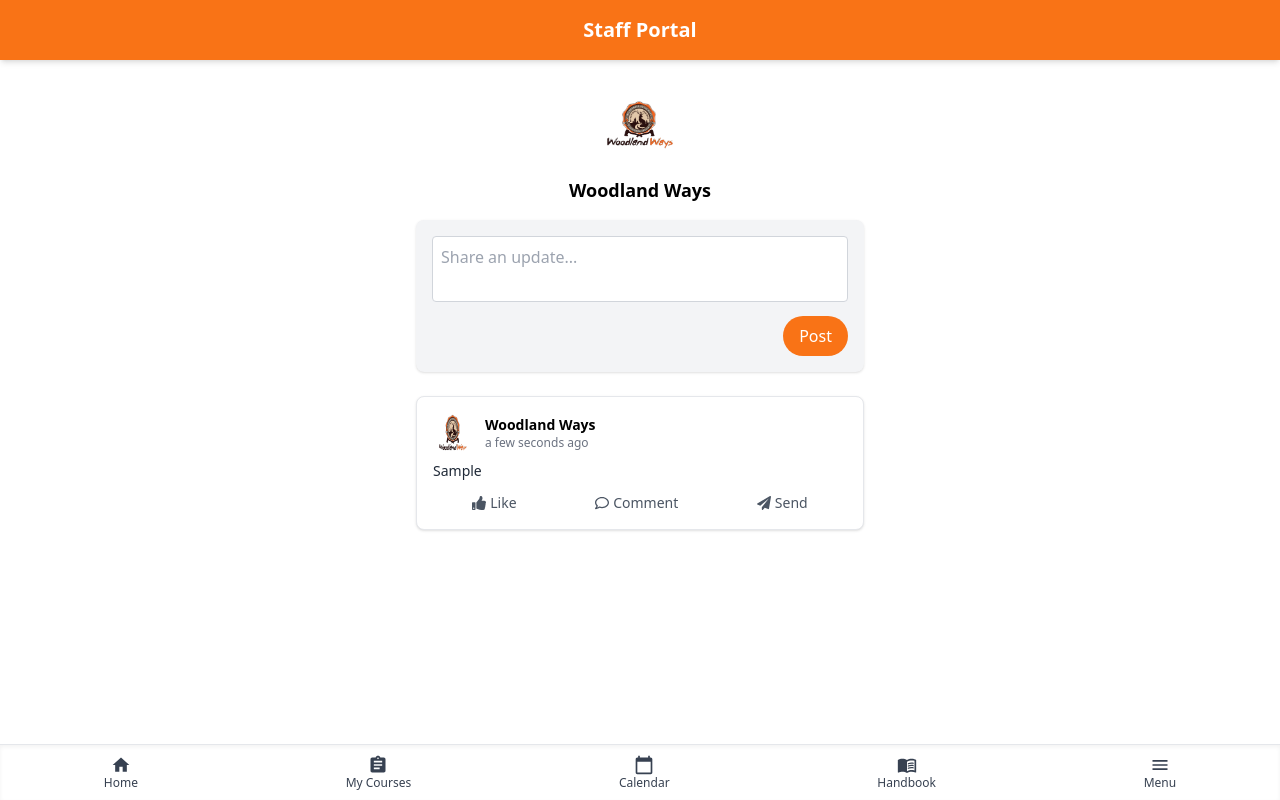
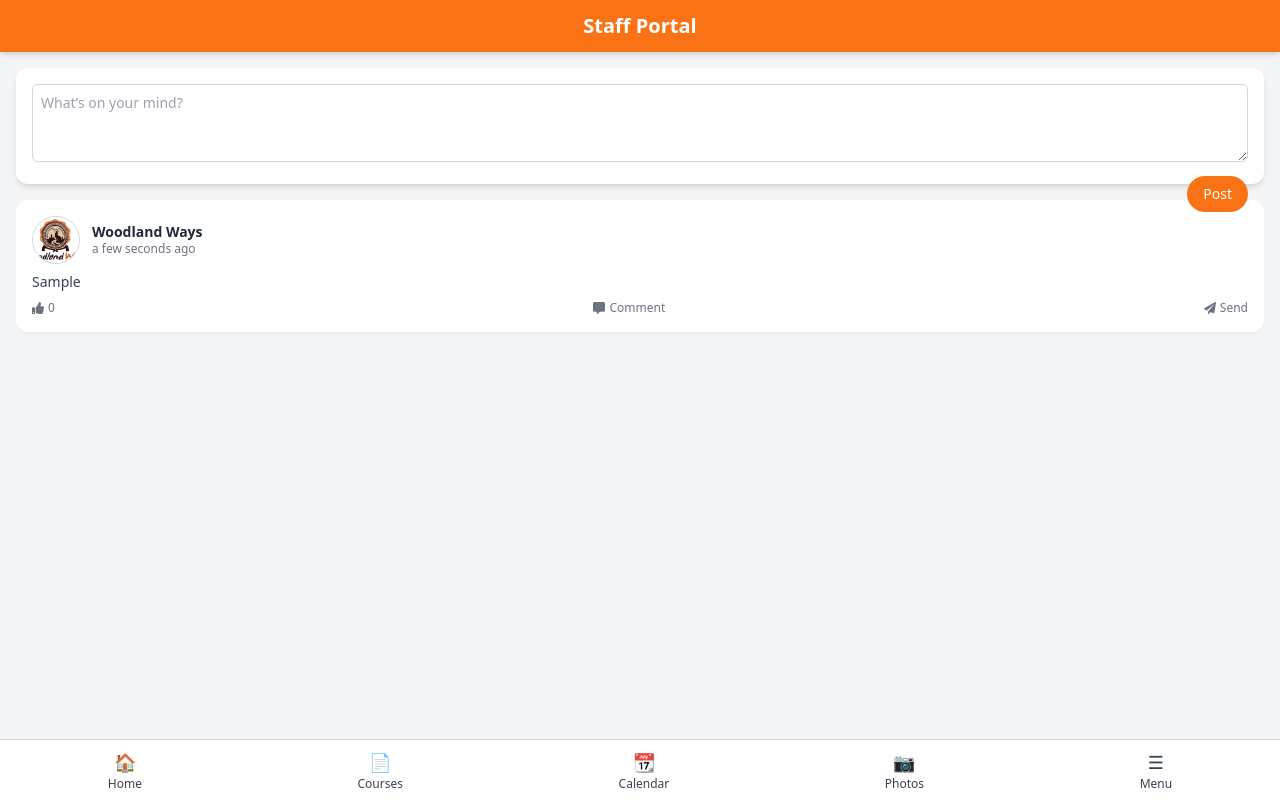
Before and after one commit to BUSHBOI95/Woodland-Ways-Portal-, a React (Vite) app: page / in a window 1280 px wide. Both pictures are taken after typing "Sample" into the empty fields and a click on the button "Post". Built offline with nearby package versions, Linux system fonts and the light colour scheme.

Commit message:
Update Home.jsx

```diff
--- a/src/pages/Home.jsx
+++ b/src/pages/Home.jsx
@@ -1,138 +1,131 @@
-import React, { useState, useEffect } from "react";
-import { FaThumbsUp, FaRegComment, FaPaperPlane } from "react-icons/fa";
-import moment from "moment";
-import WWLogo from "../../Icon.png";
-import { NavLink } from "react-router-dom";
-import { MdHome, MdAssignment, MdCalendarToday, MdMenuBook, MdMenu } from "react-icons/md";
+import React, { useState, useEffect } from 'react';
+import { NavLink } from 'react-router-dom';
+import { FaThumbsUp, FaCommentAlt, FaPaperPlane } from 'react-icons/fa';
+import moment from 'moment';
+import WWLogo from '../../Icon.png';
 
 const Home = () => {
-  const [postText, setPostText] = useState("");
-  const [posts, setPosts] = useState([]);
+  const [postText, setPostText] = useState('');
+  const [posts, setPosts] = useState(() => {
+    const saved = localStorage.getItem('staffPortalPosts');
+    return saved ? JSON.parse(saved) : [];
+  });
 
   useEffect(() => {
-    const storedPosts = localStorage.getItem("posts");
-    if (storedPosts) {
-      setPosts(JSON.parse(storedPosts));
-    }
-  }, []);
+    localStorage.setItem('staffPortalPosts', JSON.stringify(posts));
+  }, [posts]);
 
   const handlePost = () => {
-    if (postText.trim() !== "") {
+    if (postText.trim() === '') return;
     const newPost = {
+      id: Date.now(),
       text: postText,
       timestamp: new Date().toISOString(),
-        user: {
-          name: "Woodland Ways",
-          avatar: WWLogo,
-        },
       likes: 0,
-        liked: false,
     };
-      const updatedPosts = [newPost, ...posts];
-      setPosts(updatedPosts);
-      localStorage.setItem("posts", JSON.stringify(updatedPosts));
-      setPostText("");
-    }
+    setPosts([newPost, ...posts]);
+    setPostText('');
   };
 
-  const toggleLike = (index) => {
-    const updatedPosts = [...posts];
-    const post = updatedPosts[index];
-    post.liked = !post.liked;
-    post.likes += post.liked ? 1 : -1;
-    setPosts(updatedPosts);
-    localStorage.setItem("posts", JSON.stringify(updatedPosts));
+  const toggleLike = (postId) => {
+    const updated = posts.map((post) =>
+      post.id === postId ? { ...post, likes: post.likes + 1 } : post
+    );
+    setPosts(updated);
   };
 
   return (
-    <div className="flex flex-col min-h-screen bg-white">
-      <header className="bg-orange-500 text-white py-4 text-center text-xl font-bold shadow-md">
-        Staff Portal
+    <div className="flex flex-col min-h-screen bg-gray-100">
+      {/* Header */}
+      <header className="bg-orange-500 text-white text-center py-3 shadow-md">
+        <h1 className="text-xl font-bold">Staff Portal</h1>
       </header>
 
-      <div className="flex flex-col items-center mt-4 px-4">
-        <img src={WWLogo} alt="Logo" className="w-24 h-24 object-contain mb-1" />
-        <h2 className="text-lg font-semibold mb-4">Woodland Ways</h2>
-
-        <div className="bg-gray-100 rounded-lg p-4 w-full max-w-md shadow">
+      {/* Main */}
+      <main className="flex-1 px-4 pt-4 pb-20">
+        <div className="bg-white rounded-xl shadow-md p-4 mb-4">
           <textarea
-            placeholder="Share an update..."
-            className="w-full p-2 rounded border border-gray-300 resize-none focus:outline-none focus:ring focus:ring-orange-300"
-            rows="2"
+            className="w-full border border-gray-300 rounded-md p-2 text-sm"
+            rows="3"
+            placeholder="What’s on your mind?"
             value={postText}
             onChange={(e) => setPostText(e.target.value)}
           />
-          <div className="flex justify-end mt-2">
           <button
             onClick={handlePost}
-              className="bg-orange-500 text-white px-4 py-2 rounded-full hover:bg-orange-600 transition"
+            className="mt-2 bg-orange-500 text-white px-4 py-2 rounded-full text-sm float-right"
           >
             Post
           </button>
         </div>
-        </div>
 
-        <div className="mt-6 w-full max-w-md space-y-4 pb-20">
-          {posts.map((post, index) => (
-            <div key={index} className="bg-white border border-gray-200 rounded-lg p-4 shadow">
+        {posts.map((post) => (
+          <div
+            key={post.id}
+            className="bg-white rounded-xl shadow-sm p-4 mb-4 text-sm"
+          >
             <div className="flex items-center mb-2">
               <img
-                  src={post.user.avatar}
+                src={WWLogo}
                 alt="avatar"
-                  className="w-10 h-10 rounded-full mr-3"
+                className="w-12 h-12 rounded-full mr-3 object-cover border border-gray-300"
               />
               <div>
-                  <p className="font-bold text-sm">{post.user.name}</p>
+                <p className="font-semibold text-gray-800 leading-tight">
+                  Woodland Ways
+                </p>
                 <p className="text-xs text-gray-500">
                   {moment(post.timestamp).fromNow()}
                 </p>
               </div>
             </div>
-              <p className="text-gray-800 text-sm">{post.text}</p>
-              <div className="flex justify-around text-gray-600 mt-3 text-sm">
+            <p className="text-gray-700 mb-2">{post.text}</p>
+            <div className="flex justify-between text-gray-500 text-xs mt-2">
               <button
-                  className={`flex items-center space-x-1 ${post.liked ? "text-blue-600" : ""}`}
-                  onClick={() => toggleLike(index)}
+                onClick={() => toggleLike(post.id)}
+                className="flex items-center gap-1"
               >
                 <FaThumbsUp />
-                  <span>Like {post.likes > 0 && `(${post.likes})`}</span>
+                <span>{post.likes}</span>
               </button>
-                <button className="flex items-center space-x-1">
-                  <FaRegComment />
+              <button className="flex items-center gap-1">
+                <FaCommentAlt />
                 <span>Comment</span>
               </button>
-                <button className="flex items-center space-x-1">
+              <button className="flex items-center gap-1">
                 <FaPaperPlane />
                 <span>Send</span>
               </button>
             </div>
           </div>
         ))}
-        </div>
-      </div>
+      </main>
 
-      <nav className="fixed bottom-0 left-0 right-0 bg-white border-t border-gray-200 shadow-inner flex justify-around items-center h-14 text-xs text-gray-700">
-        <NavLink to="/" className="flex flex-col items-center" activeclassname="text-orange-500">
-          <MdHome className="text-xl" />
+      {/* Nav */}
+      <footer className="fixed bottom-0 left-0 w-full bg-white border-t border-gray-300 shadow-md">
+        <nav className="flex justify-around py-2 text-xs text-gray-700">
+          <NavLink to="/" className="flex flex-col items-center">
+            <span className="text-lg">🏠</span>
             <span>Home</span>
           </NavLink>
           <NavLink to="/my-courses" className="flex flex-col items-center">
-          <MdAssignment className="text-xl" />
-          <span>My Courses</span>
+            <span className="text-lg">📄</span>
+            <span>Courses</span>
           </NavLink>
           <NavLink to="/calendar" className="flex flex-col items-center">
-          <MdCalendarToday className="text-xl" />
+            <span className="text-lg">📆</span>
             <span>Calendar</span>
           </NavLink>
-        <NavLink to="/handbook" className="flex flex-col items-center">
-          <MdMenuBook className="text-xl" />
-          <span>Handbook</span>
+          <NavLink to="/photos" className="flex flex-col items-center">
+            <span className="text-lg">📷</span>
+            <span>Photos</span>
           </NavLink>
           <NavLink to="/menu" className="flex flex-col items-center">
-          <MdMenu className="text-xl" />
+            <span className="text-lg">☰</span>
             <span>Menu</span>
           </NavLink>
         </nav>
+      </footer>
     </div>
   );
 };
```
Lines whose indentation alone changed are shown as unchanged.
